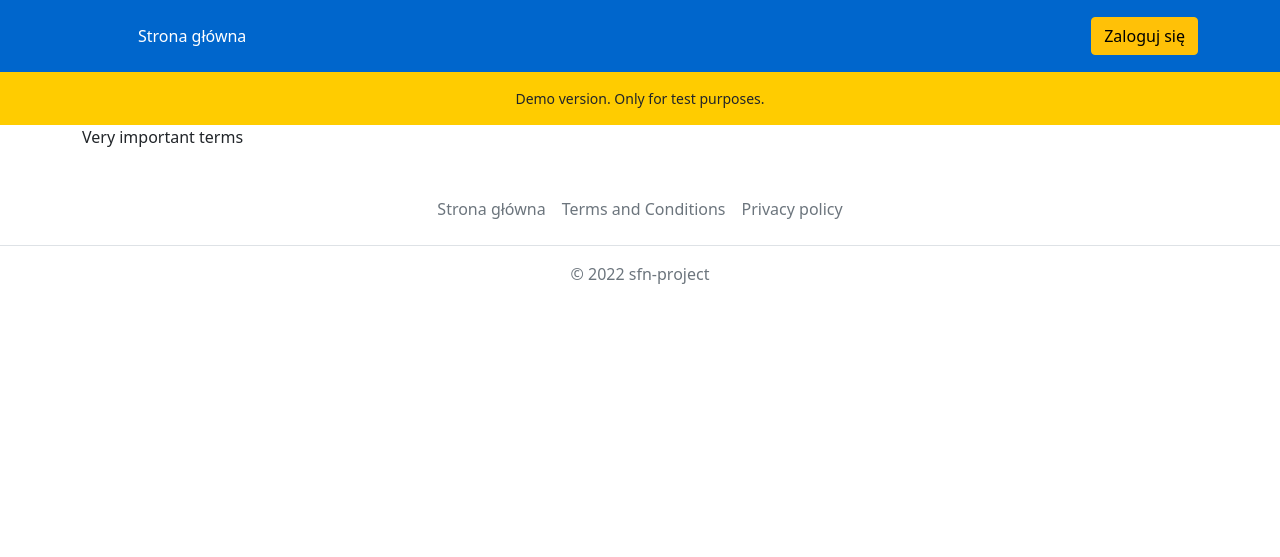
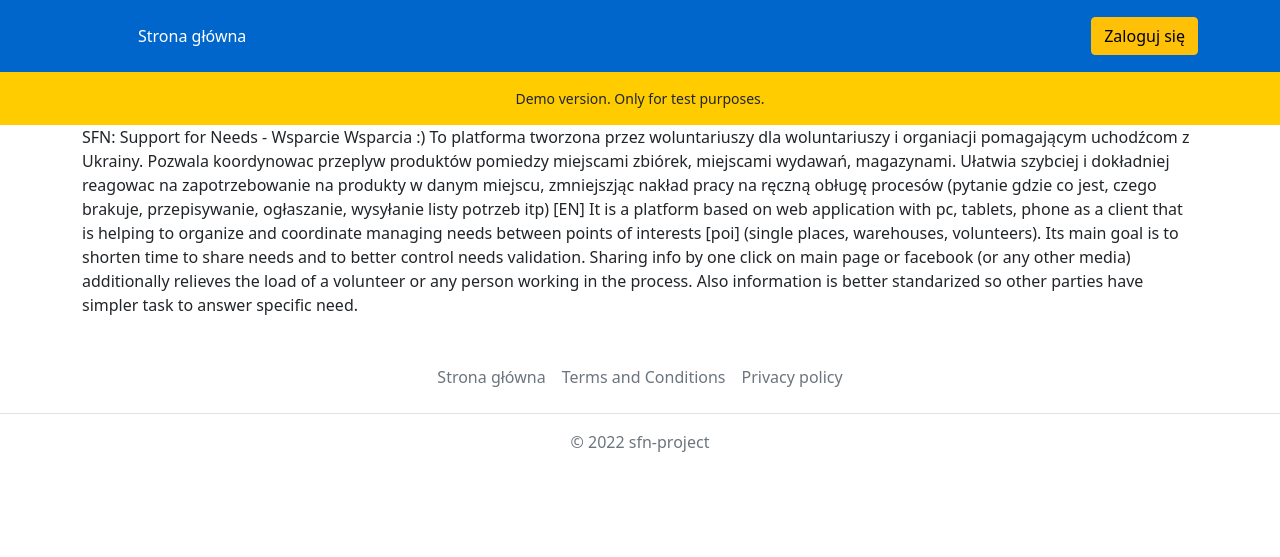
Before and after one commit to bartmanos/sfn, a Django app: page /terms/ in a window 1280 px wide. Shown: the top 557 px of the page. Run offline with Django 4.2, Linux system fonts and the light colour scheme; parts of the project's set-up code (start-up, migrations or seed data) failed here and were passed over.

Commit message:
Update terms.html

```diff
--- a/src/templates/terms.html
+++ b/src/templates/terms.html
@@ -2,5 +2,16 @@
 {% load i18n %}
 
 {% block content %}
-Very important terms
+SFN: Support for Needs - Wsparcie Wsparcia :)
+To platforma tworzona przez woluntariuszy dla woluntariuszy i organiacji pomagającym uchodźcom z Ukrainy.
+Pozwala koordynowac przeplyw produktów pomiedzy miejscami zbiórek, miejscami wydawań, magazynami.
+Ułatwia szybciej i dokładniej reagowac na zapotrzebowanie na produkty w danym miejscu, zmniejszjąc nakład pracy na ręczną
+obługę procesów (pytanie gdzie co jest, czego brakuje, przepisywanie, ogłaszanie, wysyłanie listy potrzeb itp)
+
+[EN]
+It is a platform based on web application with pc, tablets, phone as a client that is helping to organize and coordinate
+managing needs between points of interests [poi] (single places, warehouses, volunteers). Its main goal is to shorten time to share
+needs and to better control needs validation. Sharing info by one click on main page or facebook (or any other media)
+additionally relieves the load of a volunteer or any person working in the process. Also information is better standarized so other parties
+have simpler task to answer specific need.
 {% endblock %}
```
